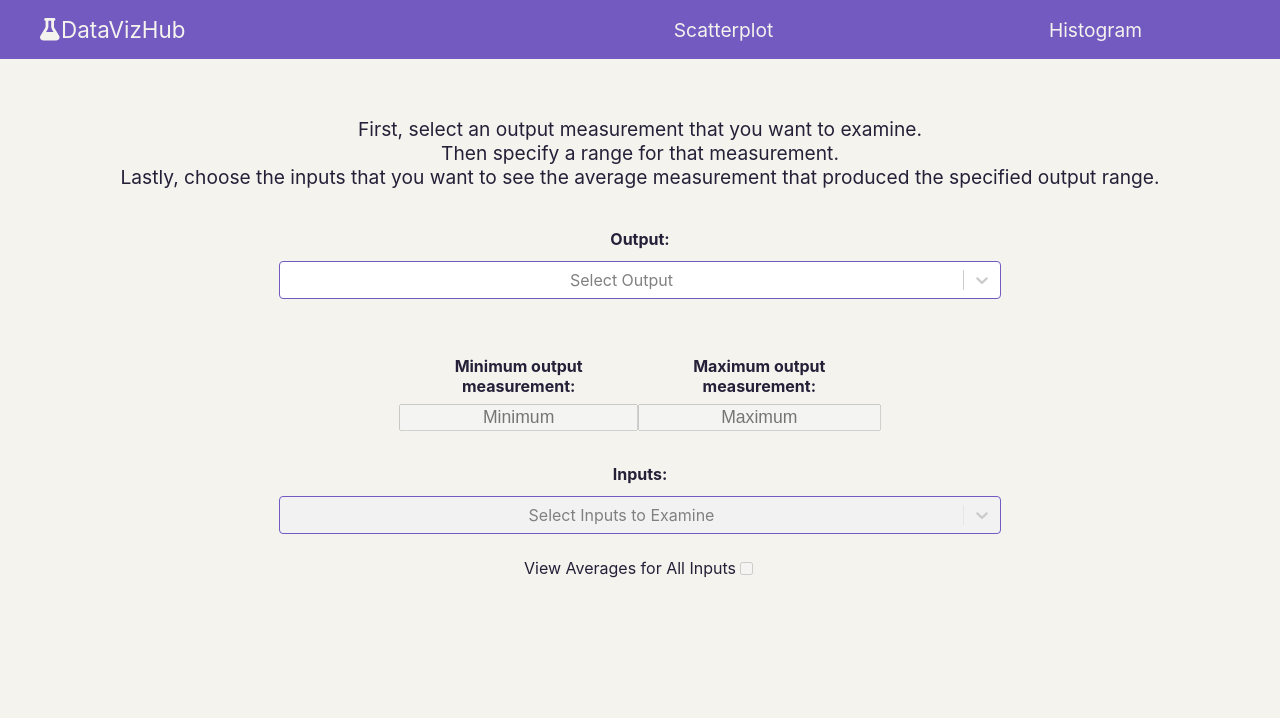
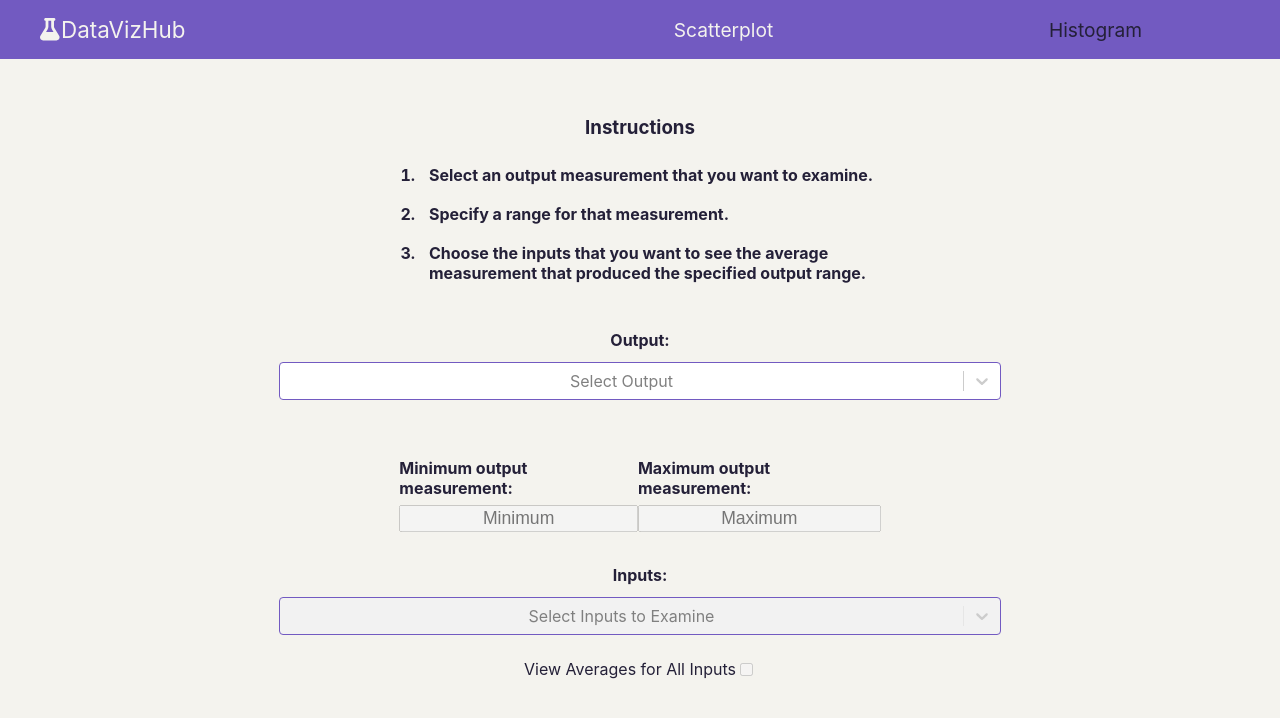
Before and after one commit to sofiapjayaswal/assignment, a React (Create React App) app: page /histogram in a window 1280 px wide. Shown: the top 718 px of the page. Built offline with nearby package versions, Linux system fonts and the light colour scheme.

Commit message:
additional styling for navigation bar and histogram screen

```diff
--- a/src/App.css
+++ b/src/App.css
@@ -1,42 +1,6 @@
 .App {
-  text-align: center;
   background-color:#F4F3EE;
   width: 100vw;
   min-height: 100vh;
   color: #242038;
 }
-
-.App-logo {
-  height: 40vmin;
-  pointer-events: none;
-}
-
-@media (prefers-reduced-motion: no-preference) {
-  .App-logo {
-    animation: App-logo-spin infinite 20s linear;
-  }
-}
-
-.App-header {
-  background-color: #282c34;
-  min-height: 100vh;
-  display: flex;
-  flex-direction: column;
-  align-items: center;
-  justify-content: center;
-  font-size: calc(10px + 2vmin);
-  color: white;
-}
-
-.App-link {
-  color: #61dafb;
-}
-
-@keyframes App-logo-spin {
-  from {
-    transform: rotate(0deg);
-  }
-  to {
-    transform: rotate(360deg);
-  }
-}
--- a/src/components/nav.js
+++ b/src/components/nav.js
@@ -10,15 +10,15 @@ function Nav(props) {
         <ul>
             <div>
             <li id="home-icon">
-                <NavLink to="/">
+                <NavLink to="/" className="inactive-home">
                     <FontAwesomeIcon icon={faFlask} />
                     <div>DataVizHub</div>
                 </NavLink>
             </li>
             </div>
             <div id="non-home-nav">
-                <li><NavLink to="/">Scatterplot</NavLink></li>
-                <li><NavLink to="/histogram">Histogram</NavLink></li>
+                <li><NavLink to="/" className={({ isActive }) => (isActive ? "active" : "inactive")}>Scatterplot</NavLink></li>
+                <li><NavLink to="/histogram" className={({ isActive }) => (isActive ? "active" : "inactive")}>Histogram</NavLink></li>
             </div>
         </ul>
         </nav>
--- a/src/index.css
+++ b/src/index.css
@@ -13,14 +13,22 @@ code {
     monospace;
 }
 /* nav bar */
+nav {
+  background-color: #725AC1;
+}
+
 nav a {
   text-decoration: none;
   color: #F4F3EE;
   transition: color 0.5s ease-in-out;
 }
 
-nav {
-  background-color: #725AC1;
+.inactive-home {
+  color: #F4F3EE!important;
+}
+
+.active {
+  color: #242038;
 }
 
 nav a:hover {
@@ -88,6 +96,19 @@ nav ul{
   align-items: center;
 }
 
+.instructions-list {
+  width: 40%;
+}
+
+.instructions-list li {
+  font-weight: bold;
+  padding: 2%;
+}
+
+.histo-screen h3{
+  margin-bottom: 0;
+}
+
 .histo-screen h4{
   margin-bottom: 0;
 }
@@ -96,6 +117,7 @@ nav ul{
   width: 60%;
   padding-bottom: 2%;
   padding-top: 1%;
+  text-align: center;
 }
 
 .min-max-inputs {
--- a/src/screens/histogram.js
+++ b/src/screens/histogram.js
@@ -99,11 +99,24 @@ function Histo() {
         display: false,
       },
     },
+    scales: {
+      y: {
+        title: {
+          display: true,
+          text: "Average Input Measurement",
+        },
+      },
+    },
   };
 
   return (
     <div className="histo-screen">
-      <p className="instructions">First, select an output measurement that you want to examine.<br/>Then specify a range for that measurement.<br/>Lastly, choose the inputs that you want to see the average measurement that produced the specified output range.</p>
+      <h3>Instructions</h3>
+      <ol className="instructions-list">
+        <li>Select an output measurement that you want to examine.</li>
+        <li>Specify a range for that measurement.</li>
+        <li>Choose the inputs that you want to see the average measurement that produced the specified output range.</li>
+      </ol>
       <h4>Output:</h4>
       <Select
         options={outputs}
```
